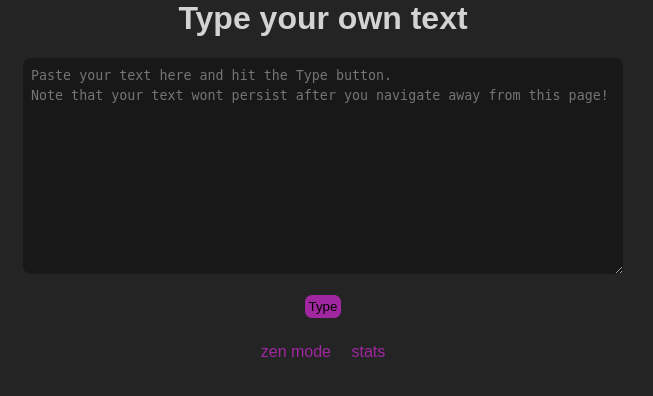
After one commit to tomaspinter/chilltype, a PHP site: template views/own_text.php in a window 1280 px wide. The commit adds this page. Shown: the top 396 px of the page, without its empty margins (317-970 px from the left). Run offline with PHP 8.4, Linux system fonts and the light colour scheme; the template is opened without the code that fills it, so the values that code supplies are empty.

Commit message:
added type your own text option + some mods

```diff
--- a/chilltype.css
+++ b/chilltype.css
@@ -1,13 +1,15 @@
 :root {
     --magentish: rgb(161, 39, 161);
+    --default_bg_color: #242424
   }
 
 * {
     box-sizing: border-box;
+    -moz-box-sizing: border-box;
 }
 
 body {
-    background-color: #242424;
+    background-color: var(--default_bg_color);
     color: lightgray;
     padding: 0;
     margin: 0;
@@ -21,7 +23,7 @@ h1 {
     margin-top: 0;
 }
 
-nav, h1, h2, h3, footer {
+nav, h1, h2, h3, footer, #footer_wrap {
     text-align: center;
 }
 
@@ -41,6 +43,8 @@ nav > a, footer > button {
     border: none;
     background-color: inherit;
     cursor: pointer;
+    display: inline-block;
+    font-size: 16px;
 }
 
 #content {
@@ -67,7 +71,7 @@ nav > a, footer > button {
     padding: 16px;
     width: 270px;
     z-index: 2;
-    background-color: #242424;
+    background-color: var(--default_bg_color);
 }
 
 .stat_wrap > span:nth-child(1){
@@ -80,13 +84,11 @@ nav > a, footer > button {
 }
 
 footer {
-    position: absolute;
-    bottom: 0px;
     width: 100%;
 }
 
 .hidden {
-    display: none;
+    display: none!important;
 }
 
 .flex {
@@ -94,3 +96,28 @@ footer {
     justify-content: center;
     align-items: center;
 }
+
+#own_text_field {
+    width: 100%;
+    height: 60%;
+    padding: 8px;
+    line-height: 1.5;
+    border-radius: 8px;
+    background-color: #181818;
+    color: gray;
+    border: none;
+}
+
+.action_btn {
+    background-color: var(--magentish);
+    text-align: center;
+    border: 1px solid var(--default_bg_color);
+    border-radius: 8px;
+    padding: 4px;
+    margin: auto;
+    display: block
+}
+
+p > a {
+    color: var(--magentish);
+}
--- a/chilltype.js
+++ b/chilltype.js
@@ -41,7 +41,8 @@ const check_typed_letter_and_calculate_stats = (event) => {
     if (CHECKED_LETTER_NUMBER < LETTER_COUNT) {
         event.preventDefault()
         typed_letter = event.key;
-        letter_el = _id('letter_' + CHECKED_LETTER_NUMBER)
+        console.log(CHECKED_LETTER_NUMBER);
+        letter_el = _id('letter_' + CHECKED_LETTER_NUMBER);
         text_letter = letter_el.innerHTML;
         if (typed_letter == text_letter) {
             letter_el.classList.remove('error');
@@ -55,6 +56,7 @@ const check_typed_letter_and_calculate_stats = (event) => {
         calculate_accuracy();
     } if (CHECKED_LETTER_NUMBER == LETTER_COUNT) {
         calculate_overall_wpm_and_completion_time();
+        View.toggle.type_again_button();
         document.removeEventListener('keypress', check_typed_letter_and_calculate_stats);
     }
 }
@@ -94,40 +96,44 @@ const calculate_accuracy = () => {
 
 const launch_type_session = () => document.addEventListener('keypress', check_typed_letter_and_calculate_stats)
 
+// TODO required?
 const set_full_window_height = () => {
-    console.log("body: "+ document.body.scrollHeight)
-    console.log("window: "+ window.innerHeight)
-    if(document.body.scrollHeight < window.innerHeight)
+    let footer_height = _id('footer_wrap').offsetHeight;
+    if(document.body.scrollHeight < window.innerHeight + footer_height)
         document.body.style.height = window.innerHeight + 'px';
 }
 
-
-window.addEventListener('DOMContentLoaded', () => {
-    set_full_window_height();
-    if(_id('stats') != null) {
+const go_type = () => {
+    if(_id('article') != null) {
         IS_TYPING_ARTICLE = true;
         text_to_single_letters();
         launch_type_session();
     }
+}
+
+window.addEventListener('DOMContentLoaded', () => {
+    // set_full_window_height();
+    go_type();
 });
 
 const View = {
 
     toggle: {
 
-        stats: () => {
-            let stats_widget = _id('stats');
-            stats_widget.classList.toggle('hidden');
-        },
+        stats: () => _id('stats').classList.toggle('hidden'),
+
+        type_again_button: () => _id('type_again_btn').classList.toggle('hidden'),
+
+        type_button: () => _id('type_btn').classList.toggle('hidden'),
 
         zen_mode: () => {
             let nav = _id('nav_main');
-            let footer = _id('footer');
+            let footer = _id('footer_wrap');
             let content = _id('content');
             let heading = _tag('h1')[0];
             nav.classList.toggle('hidden');
             footer.classList.toggle('hidden');
-            content.classList.toggle('flex');
+            // content.classList.toggle('flex');
             heading.classList.toggle('hidden');
             View.show.stats();
             if(!IS_ZEN_MODE) {
@@ -155,5 +161,49 @@ const View = {
             Toggle.zen_mode();
         }
     },
+}
 
+const type_own_text = () => {
+    let text_field = _id('own_text_field')
+    let text = text_field.value;
+    console.log(text);
+    if (text.length > 0) {
+        article_el = _id('pre_article');
+        article_el.innerHTML = text;
+        article_el.id = 'article'
+        text_field.style.display = 'none';
+        View.toggle.type_button();
+        go_type();
+    }
 }
+
+const reset_counters = () => {
+    // not this one! LETTER_COUNT = 1;
+    CHECKED_LETTER_NUMBER = 1;
+    KEY_PRESSES = 0;
+    KEY_PRESSES_BEFORE = 0;
+    MISTAKES = 0;
+    TYPING_START_TIME;
+}
+
+const reset_letter_colors = () => {
+    let letters = _id('article').getElementsByTagName('span');
+    Array.from(letters).forEach(l => l.className = '')
+}
+
+const reset_for_retype = () => {
+    reset_counters();
+    reset_letter_colors();
+    reset_stats();
+}
+
+const reset_stats = () => {
+    _id('overall_wpm').innerHTML = '0'
+    _id('completion_time').innerHTML = '-';
+}
+
+const type_again = () => {
+    reset_for_retype();
+    launch_type_session();
+    View.toggle.type_again_button();
+}
--- a/views/_footer.php
+++ b/views/_footer.php
@@ -1,10 +1,24 @@
-<br/><br/><br/>
-<footer id="footer">
-    <button id="zen_mode_switch"
-            onclick="View.toggle.zen_mode();">zen mode</button>
-    <button id="stats_switch"
-            onclick="View.toggle.stats();">stats</button>
-</footer>
+    <div id="footer_wrap">
+        <button id="type_again_btn"
+                onclick="type_again();"
+                class="action_btn hidden"
+                >Type again
+        </button>
+        <!-- <br/><br/> -->
+        <div>
+            <!-- <br/><br/><br/> -->
+            <footer id="footer">
+                <button id="zen_mode_switch"
+                        onclick="View.toggle.zen_mode();"
+                        >zen mode
+                </button>
+                <button id="stats_switch"
+                        onclick="View.toggle.stats();"
+                        >stats
+                </button>
+            </footer>
+        </div>
+    </div>
 </div> <!-- end of #content -->
 </body>
 </html>
--- a/views/_nav.php
+++ b/views/_nav.php
@@ -2,4 +2,7 @@
     <a href="/home">home</a>
     <a href="/articles">articles</a>
     <a href="/article/<?php echo $random_article['link']; ?>">random article</a>
+    <a href="/type_your_own_text">own text</a>
+    <a href='/about'>about</a>
+    <a href="https://www.paypal.com/paypalme/tomaspinter/5" target="_blank">support</a>
 </nav>
--- a/views/_stats.php
+++ b/views/_stats.php
@@ -1,4 +1,7 @@
 <div id="stats" class="hidden">
+    <div class="stat_wrap">
+        <span></span><span id="close stats"><button onclick="View.toggle.stats();">&#x2715</button></span>
+    </div>
     <div class="stat_wrap">
         <span>overall wpm:</span><span id="overall_wpm">0</span>
     </div>
--- /dev/null
+++ b/views/about.php
@@ -0,0 +1,3 @@
+<h1>About</h1>
+
+<p>I find typing quite relaxing so I've made this little site to share with likeminded souls. If you enjoy it I would really appretiate a bit of <a href="https://www.paypal.com/paypalme/tomaspinter/5" target='_blank'>support</a>. If you have any comments or questions drop me a note under: tomaspinter (at) gmail (dot) com.</p>
--- a/views/articles/mastery-and-deliberate-practice.php
+++ b/views/articles/mastery-and-deliberate-practice.php
@@ -1,3 +1,3 @@
 <h1>Mastery and deliberate practice</h1>
 
-<p id="article">Mastery is about skill and technique. The only way to achieve it, is deliberate practice. Deliberate practice is not simply performing a task. If I ask myself, “Why am I performing this task?” and the answer is, “To complete the task,” then it is not deliberate practice. Deliberate practice does not mean doing what I am good at; it means challenging myself and doing what I am not good at to achieve my goal. Deliberate practice means repetition. It means performing a task with the aim of improving my skill within one or more aspects of that task. It means repeating the repetition. Slowly, over and over again, until it becomes second nature to me. Greatness is not the result of an innate ability but largely a matter of conscious choice. My choice!</p>
+<p id="article">Mastery is about skill and technique. The only way to achieve it, is deliberate practice. Deliberate practice is not simply performing a task. If I ask myself, "Why am I performing this task?" and the answer is, "To complete the task," then it is not deliberate practice. Deliberate practice does not mean doing what I am good at; it means challenging myself and doing what I am not good at to achieve my goal. Deliberate practice means repetition. It means performing a task with the aim of improving my skill within one or more aspects of that task. It means repeating the repetition. Slowly, over and over again, until it becomes second nature to me. Greatness is not the result of an innate ability but largely a matter of conscious choice. My choice!</p>
--- a/views/home.php
+++ b/views/home.php
@@ -1,6 +1,6 @@
 <h1>Chilltype home</h1>
 
-<p>Do you like to type? This is the right place for you! Pick from lots of articles and just retype them. Along the way you learn something new.</p>
+<p>Do you like to just type? This is the right place for you! Pick from lots of articles and just retype them. Along the way you learn something new.</p>
 <h2>How to</h2>
 <ol>
     <li>pick an article</li>
--- /dev/null
+++ b/views/own_text.php
@@ -0,0 +1,12 @@
+<h1>Type your own text</h1>
+
+
+
+<textarea id='own_text_field'
+          rows='10'
+          placeholder='Paste your text here and hit the Type button.
+Note that your text wont persist after you navigate away from this page!'></textarea>
+
+<p id='pre_article'></p>
+
+<button id='type_btn' class='action_btn' onclick="type_own_text();">Type</button>
```
Also changed, not shown: index.php (+13 -1 lines).
